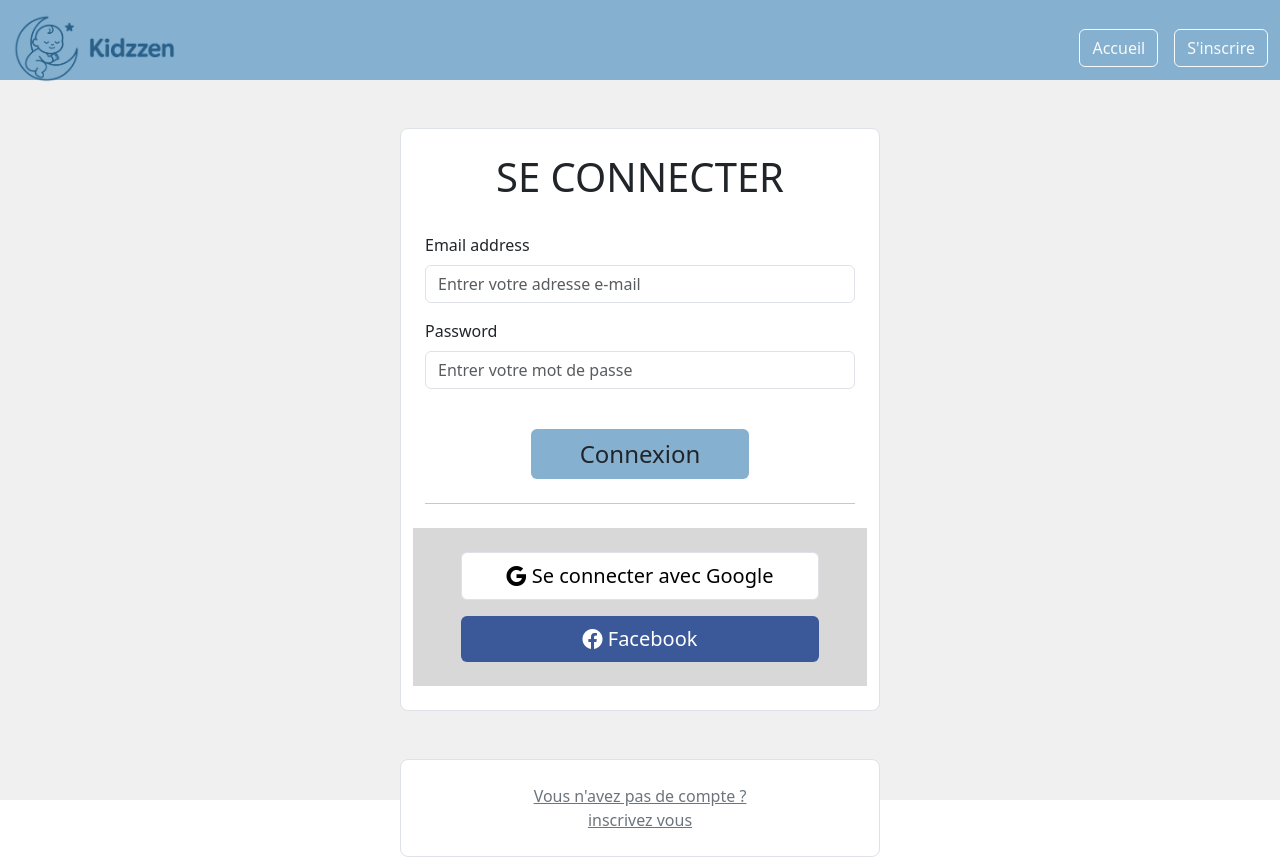
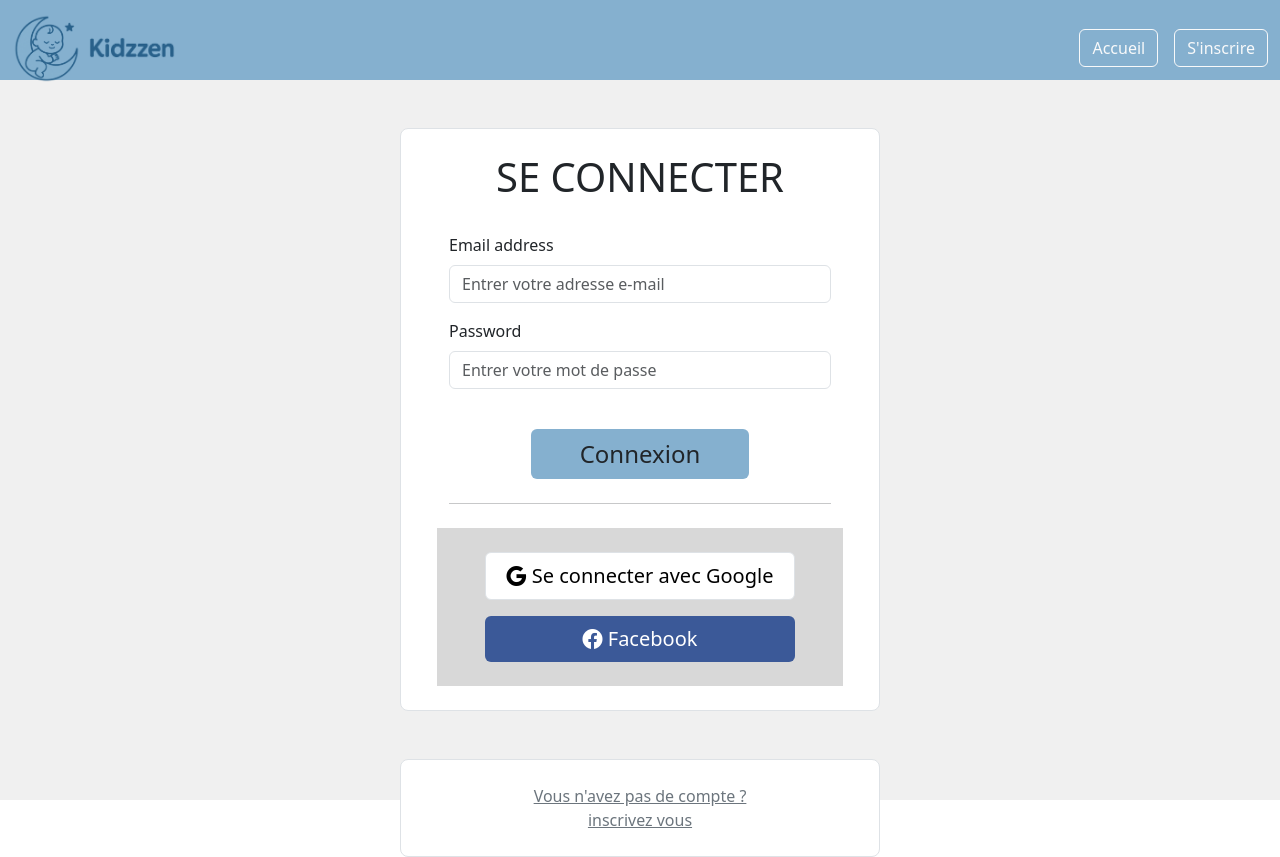
Before and after one commit to Mathieu762005/form, a website: page login.html in a window 1280 px wide. Drawn offline with nearby package versions, Linux system fonts and the light colour scheme; a web font is replaced by a local one.

Commit message:
mise a jour

```diff
--- a/login.html
+++ b/login.html
@@ -61,7 +61,7 @@
     </header>
 
     <main class="main d-flex flex-column align-items-center">
-        <form class="main__form  mb-5 p-4 border mt-5 rounded-3" action="bonjour.html">
+        <form class="main__form  mb-5 px-5 py-4 border mt-5 rounded-3" action="bonjour.html">
             <h1 class="text-center pb-4">SE CONNECTER</h1>
             <div class="mb-3">
                 <label for="exampleInputEmail1" class="form-label">Email address</label>
```
